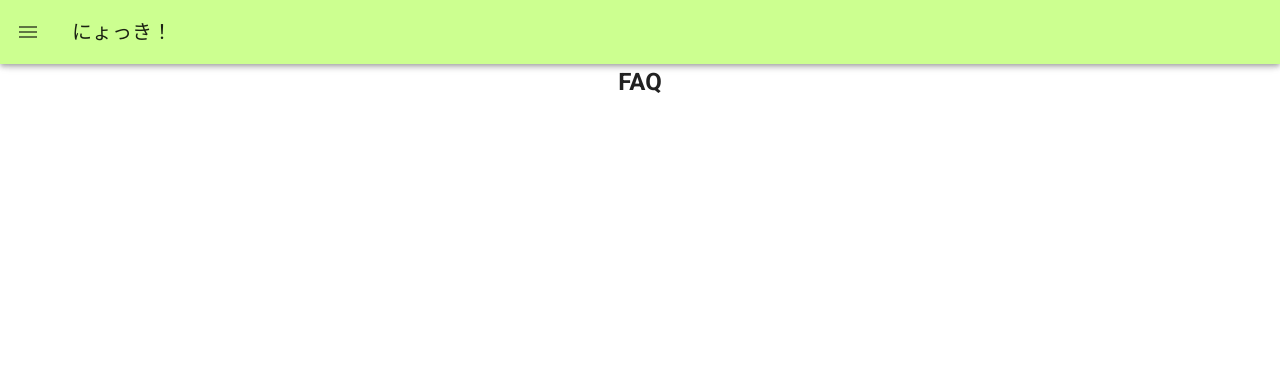
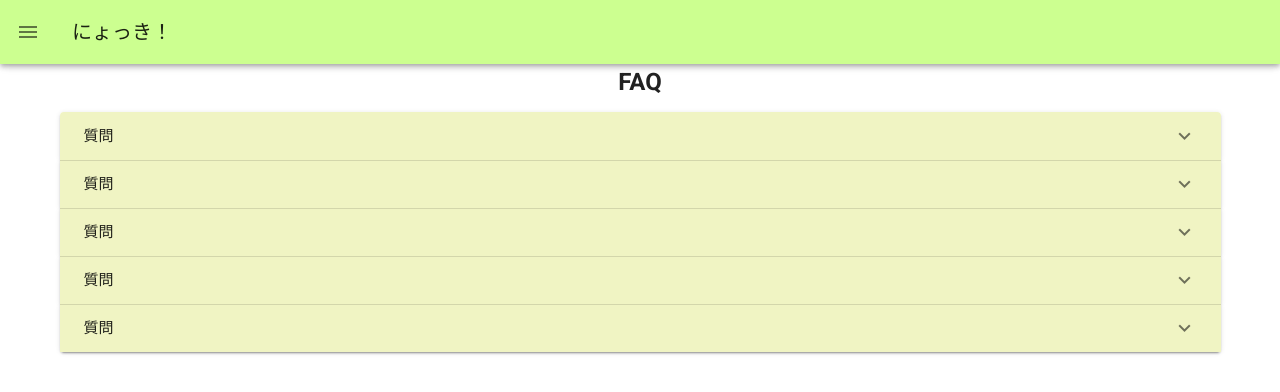
Before and after one commit to salt877/nyokki, a Vue app: page /faq in a window 1280 px wide. Shown: the top 392 px of the page. Built offline with nearby package versions, Linux system fonts and the light colour scheme.

Commit message:
FAQ作成しました

```diff
--- a/src/views/FAQ.vue
+++ b/src/views/FAQ.vue
@@ -1,6 +1,24 @@
 <template>
   <div style="text-align: center">
   <h2>FAQ</h2>
+
+ <v-container>
+   <v-spacer></v-spacer>
+  <v-expansion-panels focusable justify="center" align-content="center">
+    <v-expansion-panel
+      v-for="(item,i) in 5"
+      :key="i"
+      height="300"
+      width="300"
+    >
+      <v-expansion-panel-header class="lime lighten-4">質問</v-expansion-panel-header>
+      <v-expansion-panel-content>
+        回答
+      </v-expansion-panel-content>
+    </v-expansion-panel>
+  </v-expansion-panels>
+ </v-container>
+
 </div>
 </template>
 
```
Also changed, not shown: 1 other file (tests, documents, lock files or other folders).
